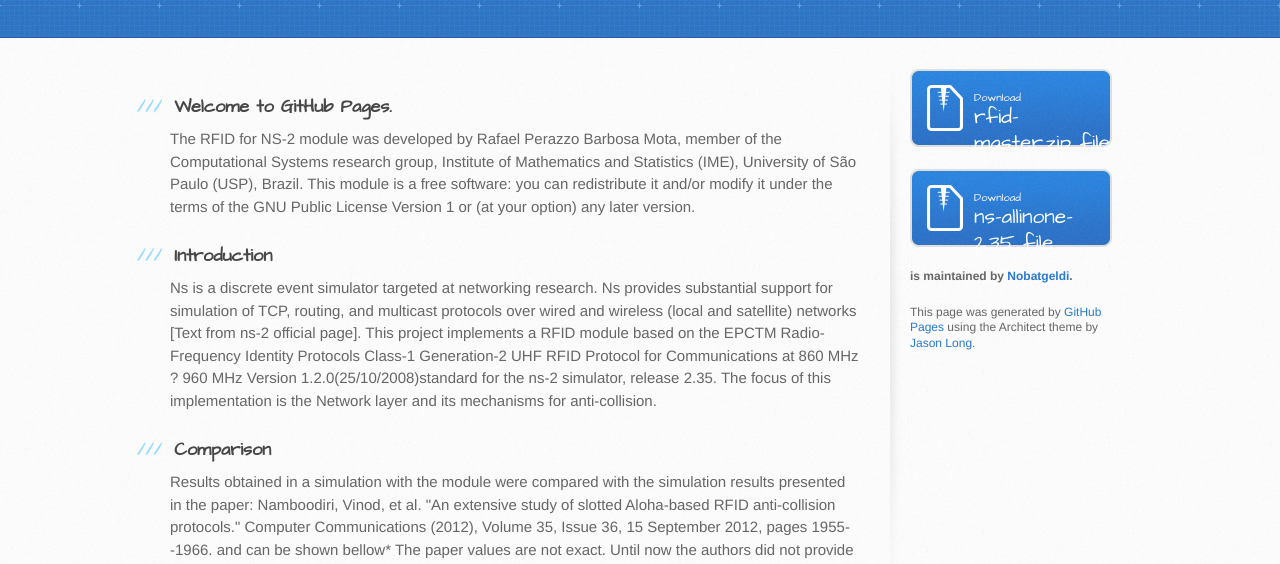
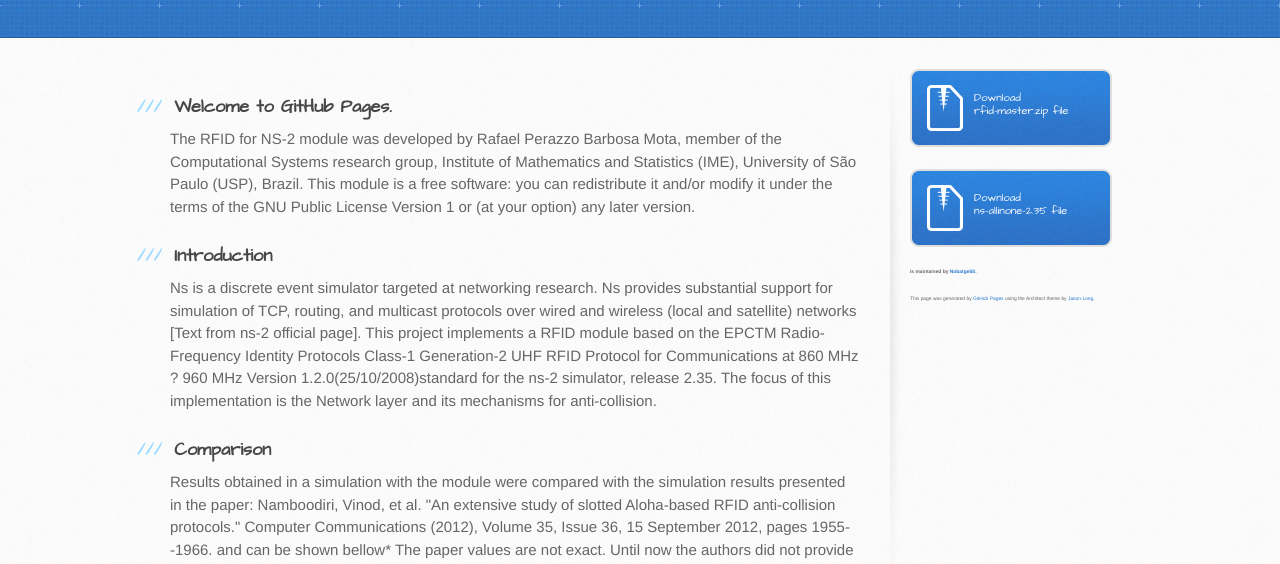
Before and after one commit to Nobatgeldi/ns-2.35_RFID-simulation, a plain HTML site: page index.html in a window 1280 px wide. Shown: the part 235-799 px from the top of the page. Drawn offline with Linux system fonts and the light colour scheme.

Commit message:
Update index.html

```diff
--- a/index.html
+++ b/index.html
@@ -63,11 +63,11 @@ Bellow you will find a video showing the installation of the module <a href="htt
         <aside id="sidebar">
           <a href="https://github.com/Nobatgeldi/ns-2.35_RFID-simulation/releases/download/0.01/ns-2_rfid-master.zip" class="button">
             <small>Download</small>
-            rfid-master.zip file
+            <small>rfid-master.zip file<small>
           </a>
           <a href="https://github.com/Nobatgeldi/ns-2.35_RFID-simulation/releases/download/0.01/ns-allinone-2.35.tar.gz" class="button">
             <small>Download</small>
-            ns-allinone-2.35 file
+            <small>ns-allinone-2.35 file<small>
           </a>
 
           <p class="repo-owner"><a href="https://github.com/Nobatgeldi/ns-2.35_RFID-simulation"></a> is maintained by <a href="https://github.com/Nobatgeldi">Nobatgeldi</a>.</p>
```
